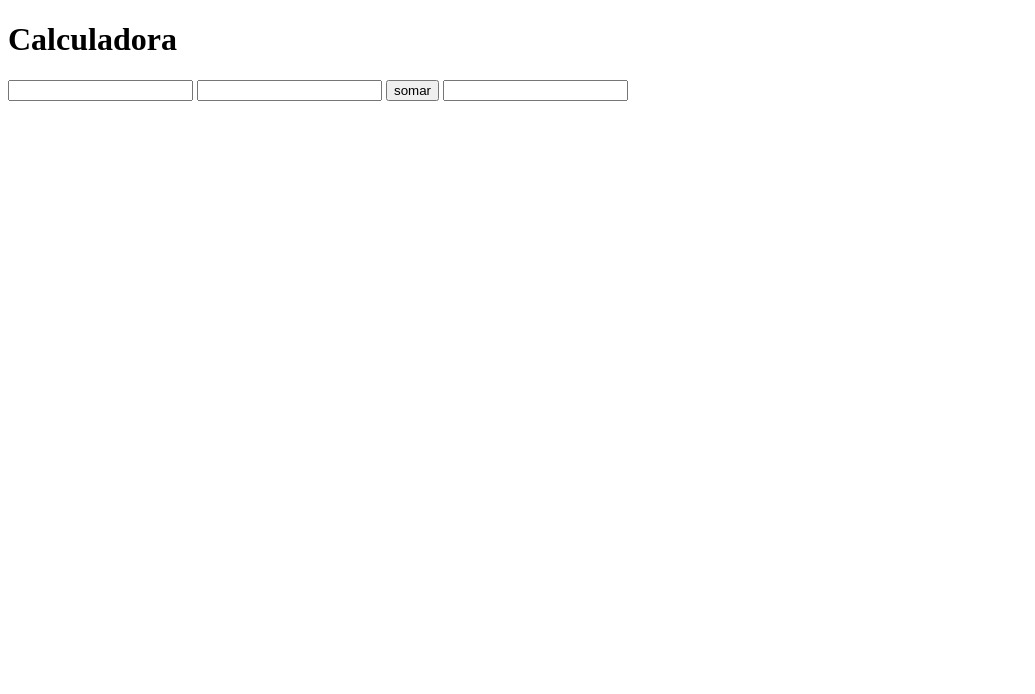
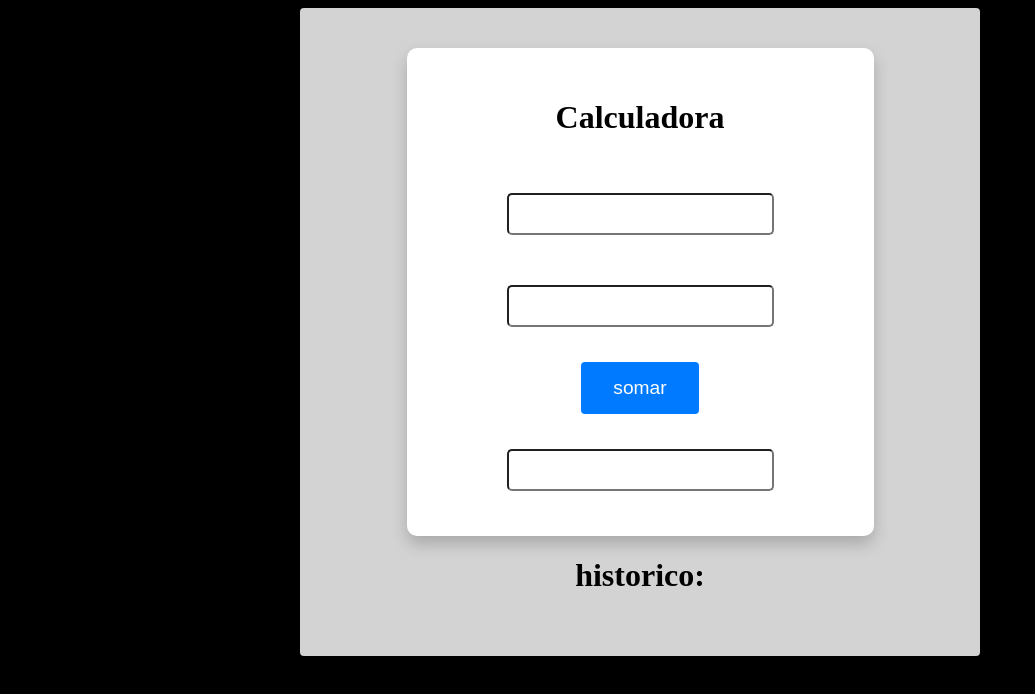
Before and after one commit to ErosEloi/projeto_calculadora, a plain HTML site: page index.html in a window 1280 px wide. Shown: the whole page, without its empty margins (0-1035 px from the left). Drawn offline with Linux system fonts and the light colour scheme.

Commit message:
estilizacao da primeira parte da calculadora - body, inputs, buttons e a classe container

```diff
--- a/index.html
+++ b/index.html
@@ -1,17 +1,32 @@
 <!DOCTYPE html>
 <html lang="pt-br">
+
 <head>
     <meta charset="UTF-8">
     <meta name="viewport" content="width=device-width, initial-scale=1.0">
     <title>Calculadora Plus</title>
+    <link rel="stylesheet" href="style.css">
 </head>
+
 <body>
-    <h1>Calculadora</h1>
-    <input type="number">
-    <input type="number">
-    <button>somar</button>
-    <input readonly>
+
+    <div class="container">
+        <div class="calc">
+            <h1>Calculadora</h1>
+            <input type="number">
+            <input type="number">
+            <button>somar</button>
+            <input type="text" readonly>
+        </div>
+        <div class="history">
+          <h1>historico: </h1>
+
+        </div>
+
+    </div>
+
 
 
 </body>
+
 </html>
--- /dev/null
+++ b/style.css
@@ -0,0 +1,55 @@
+body {
+    background-color: #000;
+}
+
+input{
+    height: 22px;
+    padding: 8px;
+    font-size: 1.2rem;
+    margin: 15px 70px;
+    border-radius: 5px;
+}
+
+input[type=number]:focus{
+    outline: none;
+    box-shadow: 0 0 10px #3b59ee;
+    border: 1px solid #74d0ff;
+}
+
+button{
+    background-color: #007afe;
+    border: none;
+    color: #fff;
+    padding: 15px 32px;
+    text-decoration: none;
+    font-size: 1.2rem;
+    border-radius: 4px;
+    cursor: pointer;
+}
+
+button:hover{
+    background-color: #0069d9;
+    box-shadow: 0 8px 16px 0 rgb(0, 0, 0, 0.2);
+}
+
+.container {
+    width: 600px;
+    background-color: #D3D3D3;
+    display: flex;
+    flex-direction: column;
+    align-items: center;
+    margin: auto;
+    padding: 40px;
+    border-radius: 4px;
+}
+
+.calc{
+    background-color: #FFFFFF;
+    display: flex;
+    flex-direction: column;
+    align-items: center;
+    padding: 30px;
+    row-gap: 20px;
+    border-radius: 10px;
+    box-shadow: 0 8px 16px 0 rgb(0, 0, 0, 0.2);
+}
```
